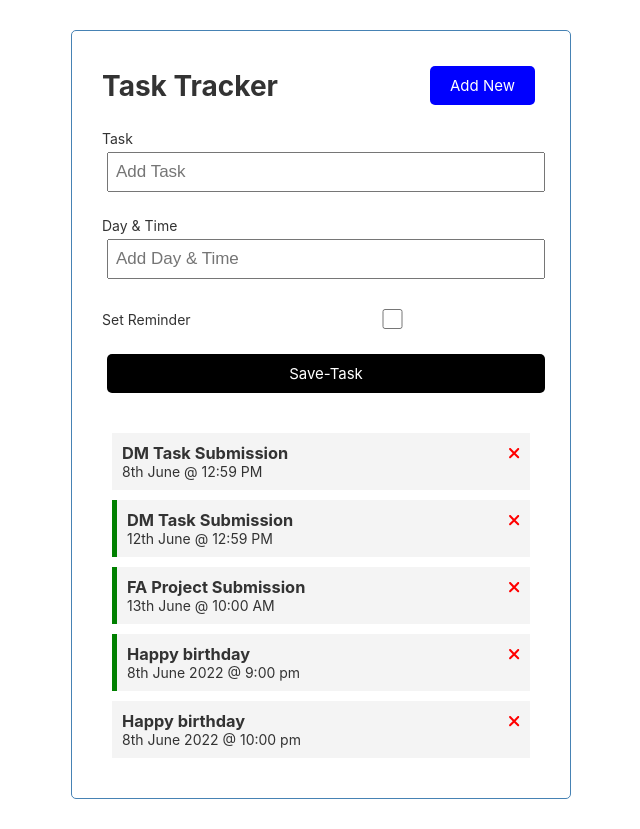
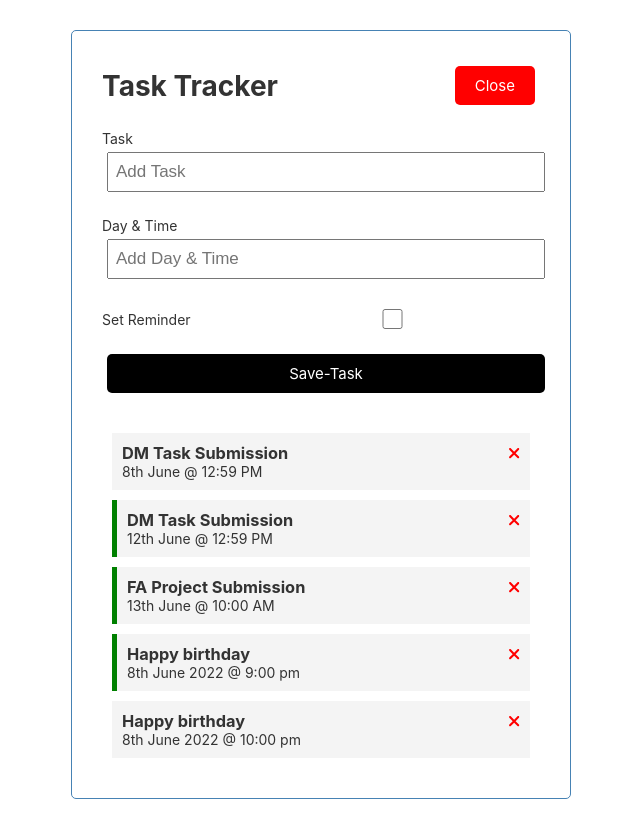
Before and after one commit to Mohd-Taha/Learning_Angular, an Angular app: page / in a window 1280 px wide. Both pictures are taken after a click on the button "Add New". Shown: the whole page, without its empty margins (319-959 px from the left). Built offline with nearby package versions, Linux system fonts and the light colour scheme; data requests are answered from the project's data file.

Commit message:
Form Toggle

```diff
--- a/src/app/components/add-task/add-task.component.html
+++ b/src/app/components/add-task/add-task.component.html
@@ -1,4 +1,4 @@
-<form class="add-form" (ngSubmit)="onSubmit()">
+<form *ngIf="showAddTask" class="add-form" (ngSubmit)="onSubmit()">
     <div class="form-control">
         <label for="text">Task</label>
         <input type="text" name="text" id="text" [(ngModel)]="text" placeholder="Add Task" />
--- a/src/app/components/add-task/add-task.component.ts
+++ b/src/app/components/add-task/add-task.component.ts
@@ -1,5 +1,7 @@
 import { Component, OnInit, Output, EventEmitter } from '@angular/core';
-import { Task } from '../../Task'
+import { Task } from '../../Task';
+import { UiService } from '../../services/ui.service';
+import { Subscription } from 'rxjs';
 
 @Component({
   selector: 'app-add-task',
@@ -10,10 +12,18 @@
   text!: string;
   day!: string;
   reminder: boolean = false;
+  showAddTask!: boolean;
+  subscription!: Subscription;
 
   @Output() onAddTask: EventEmitter<Task> = new EventEmitter
 
-  constructor() { }
+  constructor(private uiService: UiService) {
+    this.subscription = this.uiService.onToggle().subscribe(
+      (value) => {
+        this.showAddTask = value;
+      }
+    )
+  }
 
   ngOnInit(): void {
   }
--- a/src/app/components/button/button.component.ts
+++ b/src/app/components/button/button.component.ts
@@ -18,7 +18,7 @@
   }
 
   onClick() {
-    console.log('Add')
+    // console.log('Add')
     this.btnClick.emit()
   }
 
--- a/src/app/components/header/header.component.html
+++ b/src/app/components/header/header.component.html
@@ -1,4 +1,6 @@
 <header>
     <h1>{{ title }}</h1>
-    <app-button color="blue" text="Add New" (btnClick)="toggleAddTask()"></app-button>
+    <app-button color="{{ showAddTask ? 'red' : 'blue'}}" text="{{ showAddTask ?
+        'Close' : 'Add New' }}" (btnClick)="toggleAddTask()">
+    </app-button>
 </header>
--- a/src/app/components/header/header.component.ts
+++ b/src/app/components/header/header.component.ts
@@ -1,4 +1,6 @@
 import { Component, OnInit } from '@angular/core';
+import { UiService } from '../../services/ui.service';
+import { Subscription } from 'rxjs';
 
 @Component({
   selector: 'app-header',
@@ -8,13 +10,21 @@
 export class HeaderComponent implements OnInit {
 
   title : string = 'Task Tracker';
+  showAddTask!: boolean;
+  subscription!: Subscription;
 
-  constructor() { }
+  constructor(private uiService: UiService) {
+    this.subscription = this.uiService.onToggle().subscribe(
+      (value) => {
+        this.showAddTask = value;
+      }
+    )
+  }
 
   ngOnInit(): void {
   }
 
   toggleAddTask() {
-    console.log('Toggle')
+    this.uiService.toggleAddTask( )
   }
 }
--- /dev/null
+++ b/src/app/services/ui.service.ts
@@ -0,0 +1,24 @@
+import { Injectable } from '@angular/core';
+import { toHtml } from '@fortawesome/fontawesome-svg-core';
+import { Observable, Subject } from 'rxjs';
+
+
+@Injectable({
+  providedIn: 'root'
+})
+export class UiService {
+
+  private showAddTask: boolean = false;
+  private subject = new Subject<any>();
+
+  constructor() { }
+
+  toggleAddTask(): void {
+    this.showAddTask = !this.showAddTask;
+    this.subject.next(this.showAddTask)
+  }
+
+  onToggle(): Observable<any> {
+    return this.subject.asObservable();
+  }
+}
```
Also changed, not shown: 1 other file (tests, documents, lock files or other folders).
